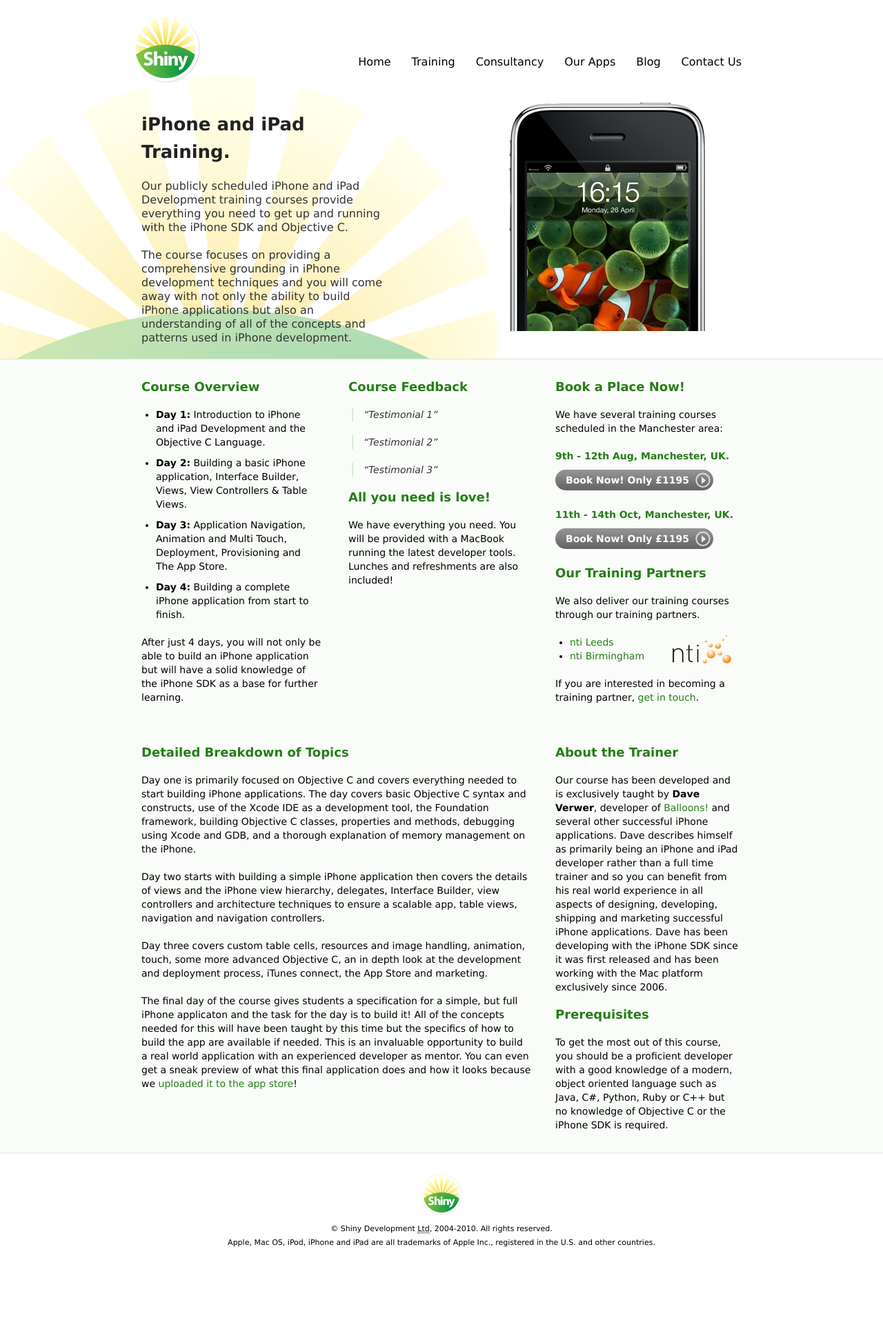
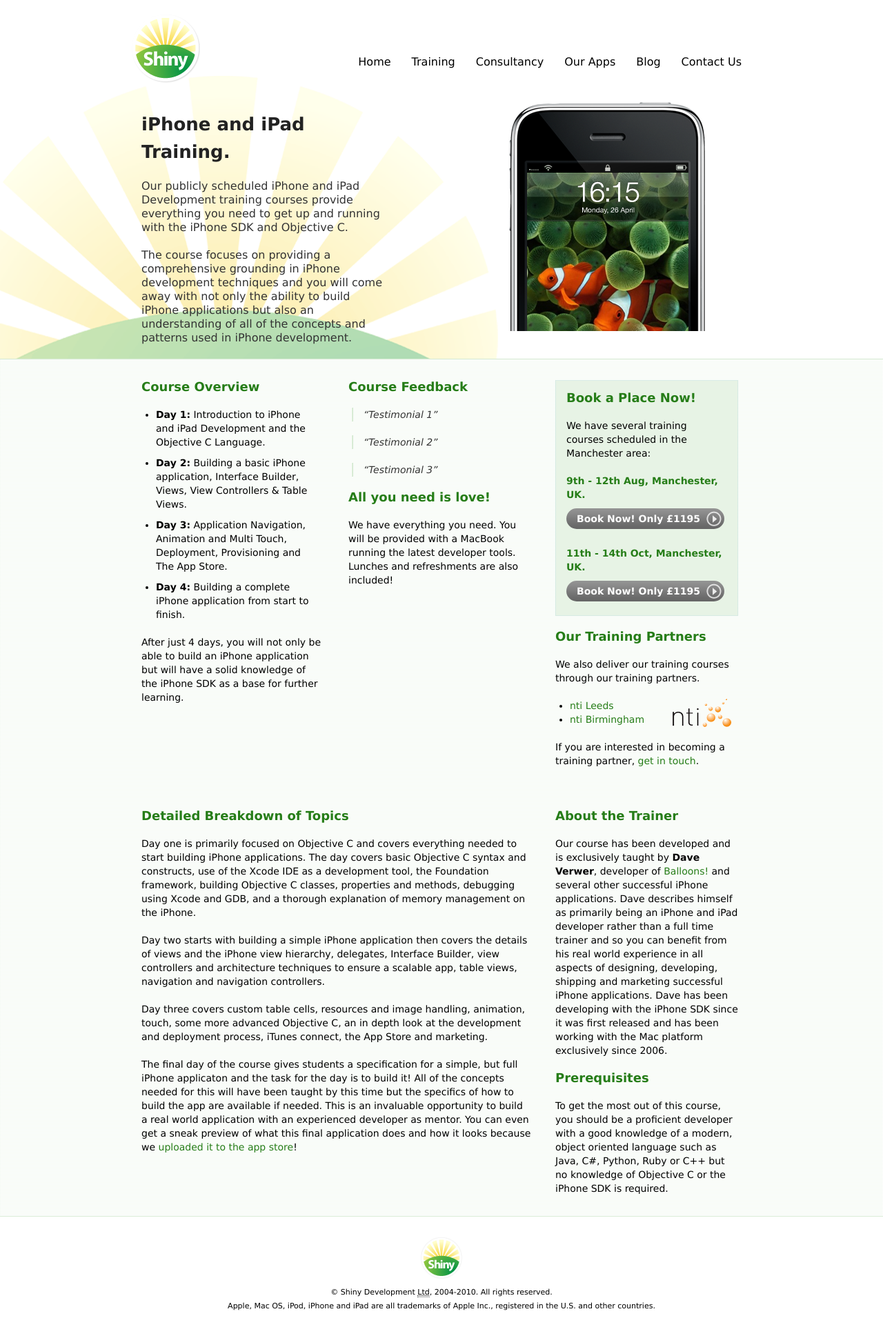
Before and after one commit to shinydevelopment/ShinyDevelopment-Holding, a Jekyll site: the page built from public-training.html, in a window 1280 px wide. Shown: the whole page at 69% size. Built offline with Jekyll 4.4.1, drawn with Linux system fonts in a browser that asks for light colours; Markdown is read by kramdown in place of the engine named in the settings; comment, search, counter and statistics services are not loaded; before the commit the page ends 1832 px from its top, so only the background shows below that.

Commit message:
Added box to training section

```diff
--- a/_includes/training_dates.html
+++ b/_includes/training_dates.html
@@ -2,4 +2,4 @@
 <h4>9th - 12th Aug, Manchester, UK.</h4>
 <p class="fancy-link tight"><a href="#">Book Now! Only £1195</a></p>
 <h4>11th - 14th Oct, Manchester, UK.</h4>
-<p class="fancy-link tight"><a href="#">Book Now! Only £1195</a></p>
+<p class="fancy-link fancy-link-bottom tight"><a href="#">Book Now! Only £1195</a></p>
--- a/assets/styles/layout.css
+++ b/assets/styles/layout.css
@@ -413,6 +413,15 @@
     font-weight: bold;
 }
 
+.subsection-booking {
+    background: #e7f3e5;
+    border: 1px solid #d8ebe5;
+    display: inline;
+    float: left;
+    margin-bottom: 20px;
+    padding: 15px 15px 5px 15px;
+}
+
 .footer ul {
     font-size: 1.1em;
     line-height: 1.8182em;
@@ -497,7 +506,7 @@
     margin-bottom: 40px;
 }
 
-.section p.fancy-link-top, .content-upper .section p.fancy-link {
+.section p.fancy-link-top, .content-upper .section p.fancy-link, .section p.fancy-link-bottom {
     margin-bottom: 10px;
 }
 
--- a/public-training.html
+++ b/public-training.html
@@ -36,8 +36,10 @@
       <p>We have everything you need. You will be provided with a MacBook running the latest developer tools. Lunches and refreshments are also included!</p>
     </div>
     <div class="section">
+    <div class="subsection-booking">
       <h3>Book a Place Now!</h3>
       {% include training_dates.html %}
+    </div>
       <h3>Our Training Partners</h3>
       <p>We also deliver our training courses through our training partners.</p>
       <a href="http://www.ntileeds.co.uk"><img src="/assets/images/nti-logo.png" style="float:right; margin-right:10px;" /></a>
```
